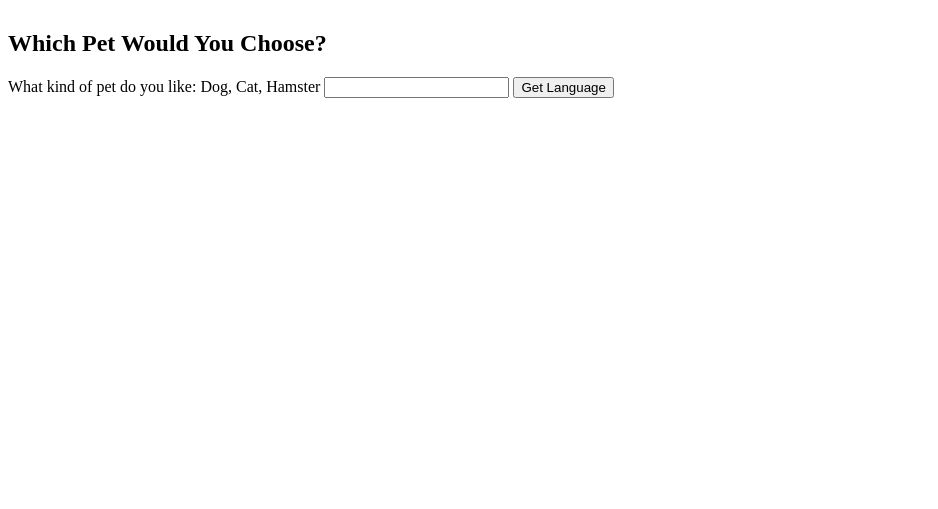
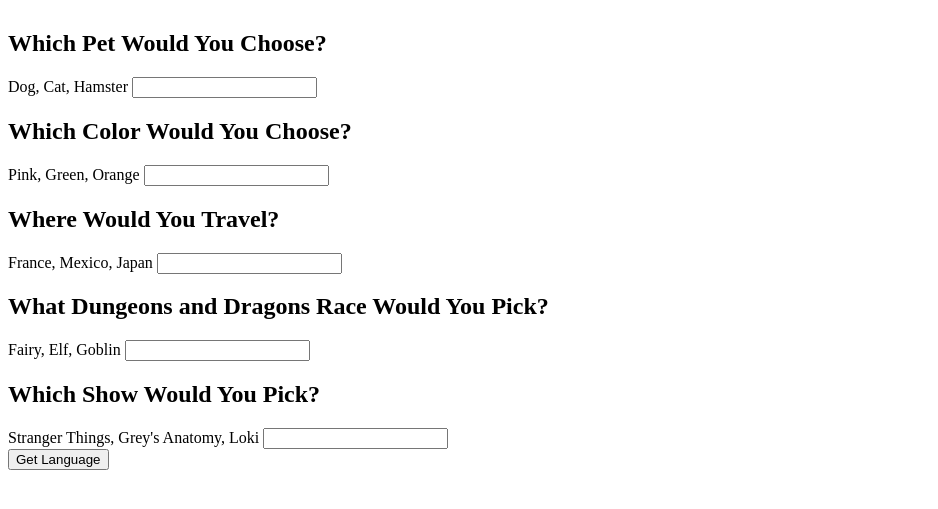
Before and after one commit to aldeling/language-suggester, a plain HTML site: page index.html in a window 1280 px wide. Shown: the part 95-604 px from the top of the page, without its empty margins (0-938 px from the left). Drawn offline with Linux system fonts and the light colour scheme.

Commit message:
add four more user questions

```diff
--- a/index.html
+++ b/index.html
@@ -10,8 +10,20 @@
   <h1>Find Your Language!</h1>
   <form id="questions">
     <h2>Which Pet Would You Choose?</h2>
-    <label for="pet">What kind of pet do you like: Dog, Cat, Hamster</label>
+    <label for="pet">Dog, Cat, Hamster</label>
     <input id="pet" type="text" name="pet">
+    <h2>Which Color Would You Choose?</h2>
+    <label for="color">Pink, Green, Orange</label>
+    <input id="color" type="text" name="color">
+    <h2>Where Would You Travel?</h2>
+    <label for="travel">France, Mexico, Japan</label>
+    <input id="travel" type="text" name="travel">
+    <h2>What Dungeons and Dragons Race Would You Pick?</h2>
+    <label for="race">Fairy, Elf, Goblin</label>
+    <input id="race" type="text" name="race">
+    <h2>Which Show Would You Pick?</h2>
+    <label for="show">Stranger Things, Grey's Anatomy, Loki</label>
+    <input id="show" type="text" name="show"><br>
     <button type="submit">Get Language</button>
   </form>
 
```
